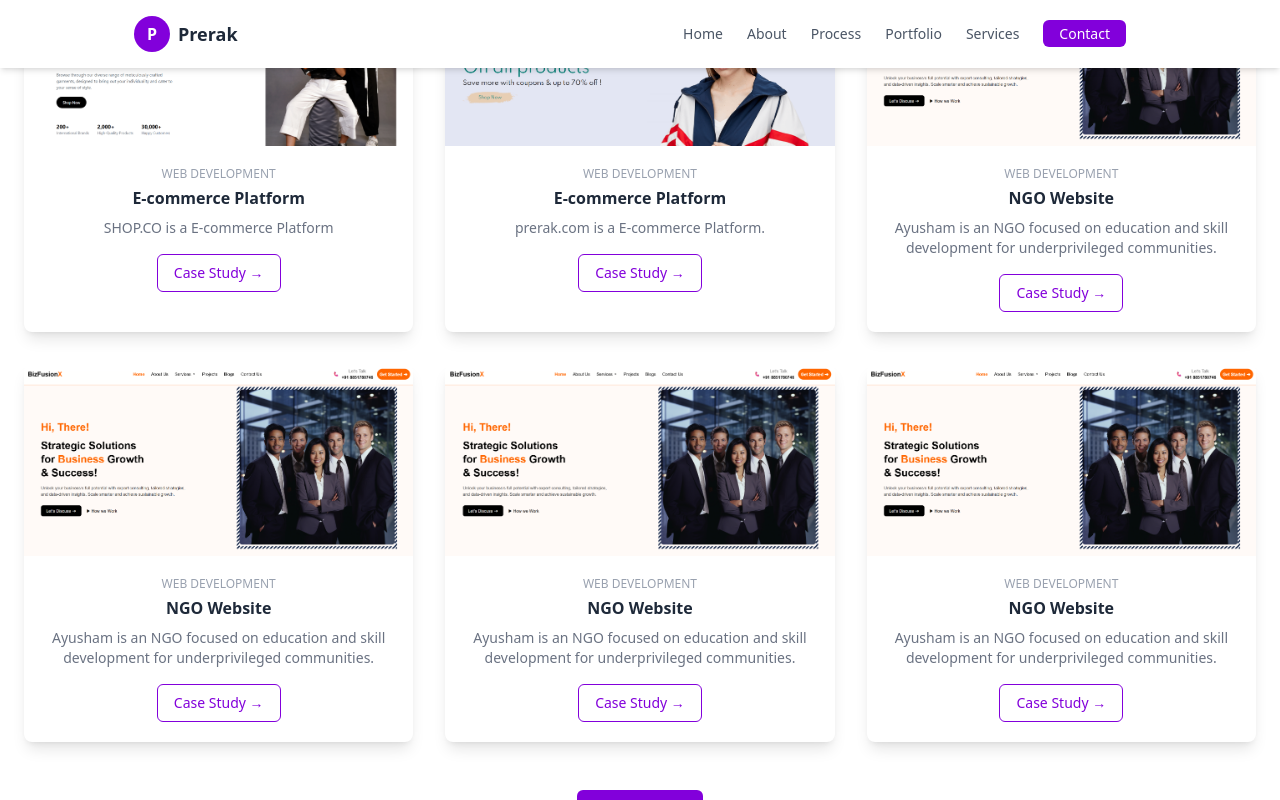
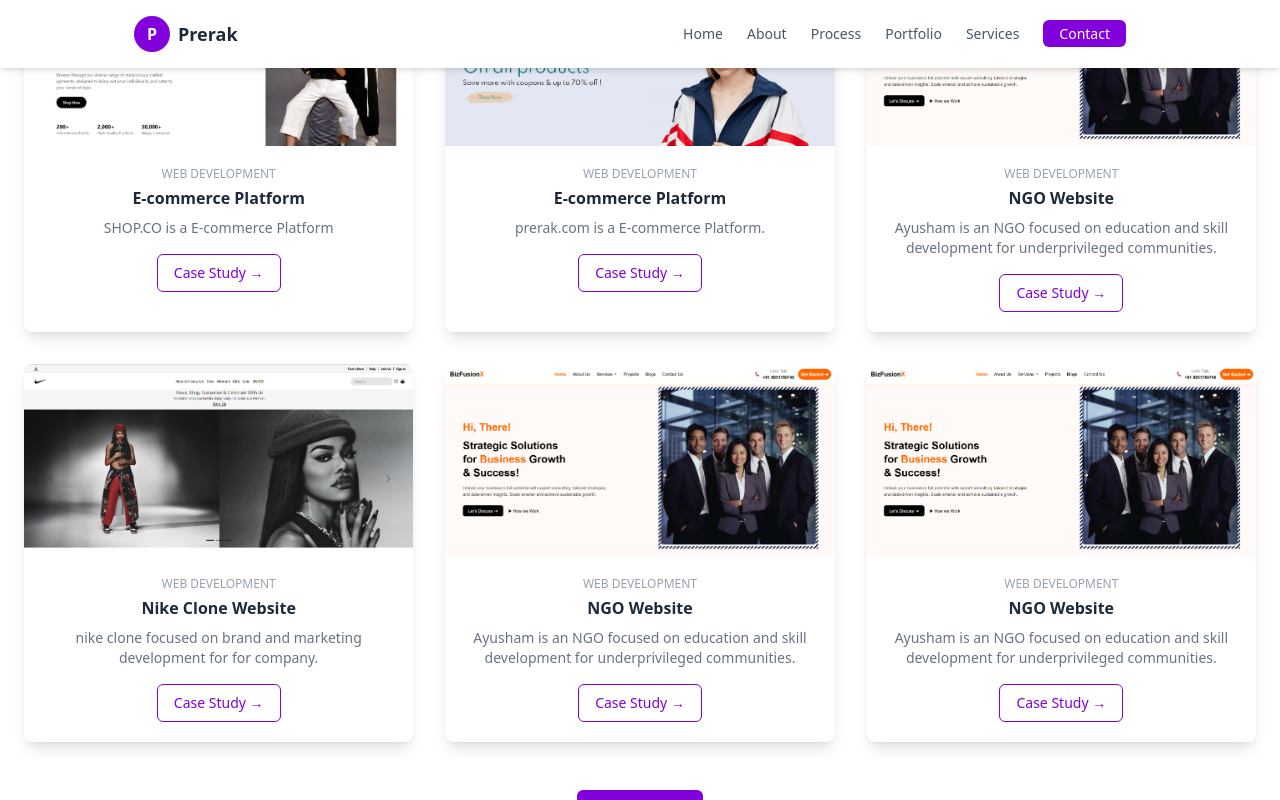
Before and after one commit to prerak8317/prerak-project, a website: page src/index.html in a window 1280 px wide. Both pictures are taken after a click on the link "More Projects". Shown: the part 2070-2870 px from the top of the page. Drawn offline with Linux system fonts and the light colour scheme.

Commit message:
image updates

```diff
--- a/src/index.html
+++ b/src/index.html
@@ -298,16 +298,18 @@
             class="bg-white rounded-lg shadow-lg overflow-hidden transform hover:-translate-y-2 transition-transform duration-300 hidden"
             id="hiddenLoad"
           >
-            <img src="img/image copy 2.png" class="w-full h-48 object-cover" />
+            <img src="img/image-copy-3.png" class="w-full h-48 object-cover" />
             <div class="p-5">
               <p class="text-xs text-gray-400 mb-1">WEB DEVELOPMENT</p>
-              <h3 class="font-semibold text-gray-800 mb-2">NGO Website</h3>
+              <h3 class="font-semibold text-gray-800 mb-2">
+                Nike Clone Website
+              </h3>
               <p class="text-sm text-gray-500 mb-4">
-                Ayusham is an NGO focused on education and skill development for
-                underprivileged communities.
+                nike clone focused on brand and marketing development for for
+                company.
               </p>
               <a
-                href="https://ayusham-project.vercel.app/"
+                href="https://nike-clone-topaz.vercel.app/"
                 class="inline-block px-4 py-2 text-sm text-purple-700 border border-purple-700 rounded-md hover:bg-purple-700 hover:text-white transition"
               >
                 Case Study →
```
Also changed, not shown: src/img/image-copy-3.png (added).
